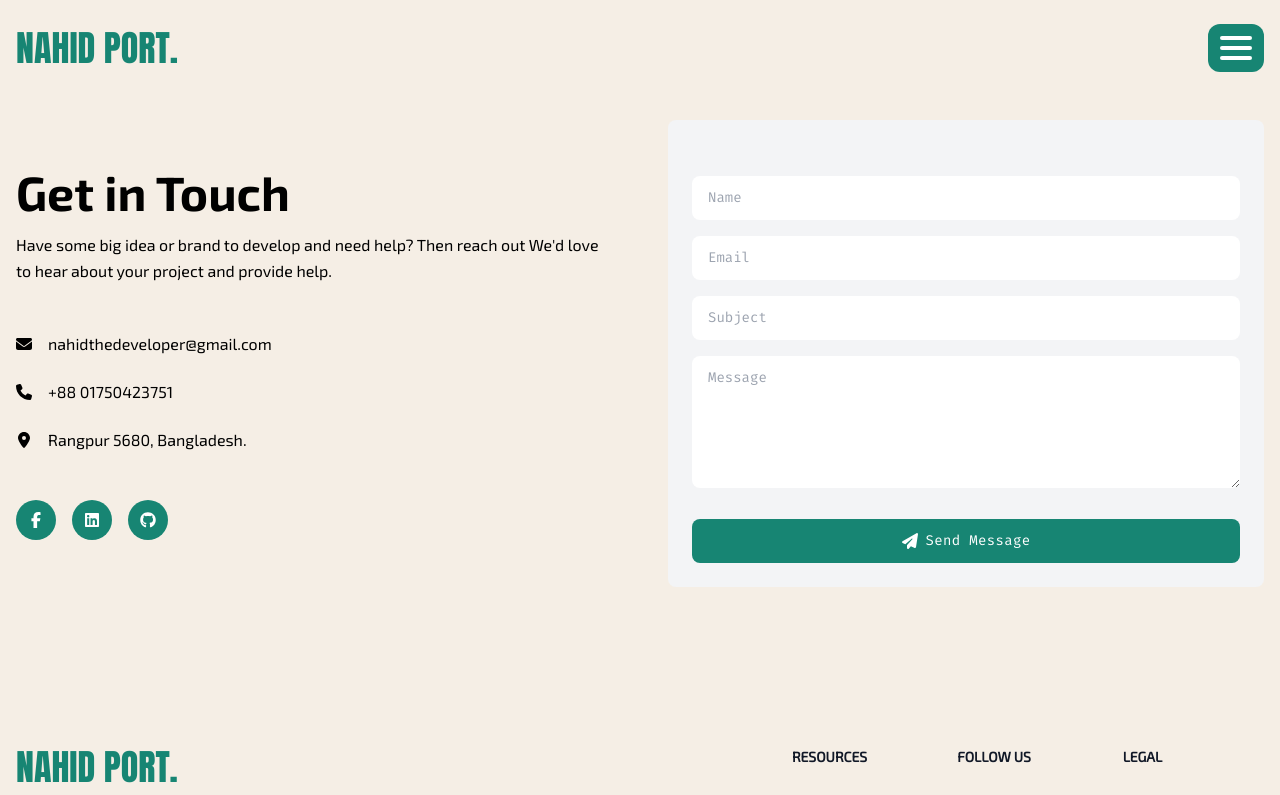
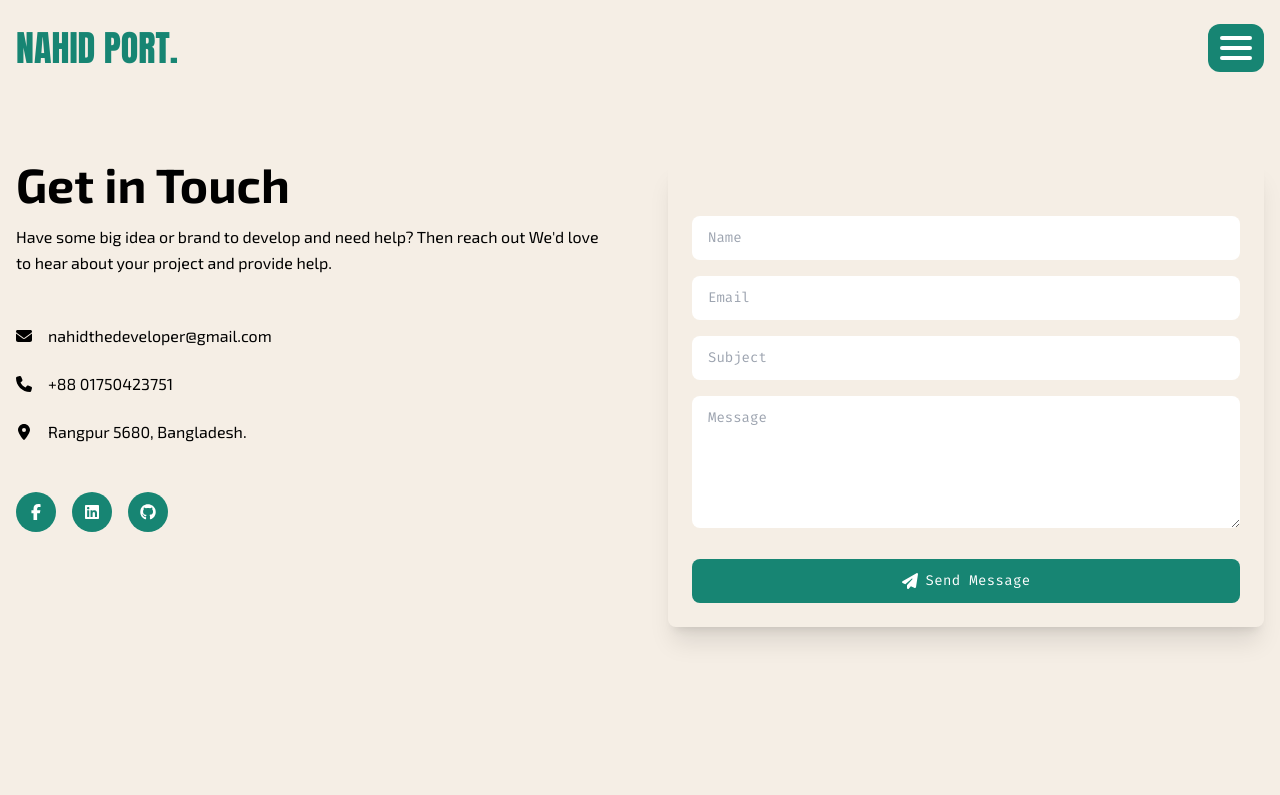
Before and after one commit to nahidthedeveloper/my-port, a Next.js app: page /contact in a window 1280 px wide. Shown: the top 795 px of the page. Built offline with nearby package versions, Linux system fonts and the light colour scheme.

Commit message:
fix some issue

```diff
--- a/components/Navbar.js
+++ b/components/Navbar.js
@@ -107,8 +107,8 @@ export default function Navbar() {
 
 
     return (
-        <div className="w-full flex justify-center">
-            <div className="max-w-screen-xl w-full flex justify-between items-center px-4 py-6 sticky top-0">
+        <div className="w-full flex justify-center fixed top-0" style={{zIndex: '9999'}}>
+            <div className="max-w-screen-xl w-full flex justify-between items-center px-4 py-6">
                 <Link href="/">
                     <h2 className="uppercase text-4xl font-anton_regular text-[#178573]" ref={appName}>
                         Nahid Port.
--- a/src/app/about/page.js
+++ b/src/app/about/page.js
@@ -2,17 +2,14 @@
 
 export default function About() {
     return (
-        <section className="mt-6 mb-24 relative xl:mr-0 lg:mr-5 mr-0">
+        <section className="my-40 relative xl:mr-0 lg:mr-5 mx-auto font-exo2_regular">
             <div className="w-full max-w-7xl px-4 md:px-5 lg:px-5 mx-auto">
-                <div className="w-full justify-between items-center xl:gap-12 gap-10 grid lg:grid-cols-2 grid-cols-1">
-                    <div className="w-full flex-col justify-center lg:items-start items-center gap-10 inline-flex">
+                <div className="w-full justify-between xl:gap-12 gap-10 grid lg:grid-cols-2 grid-cols-1">
+                    <div className="w-full flex-col lg:items-start items-center gap-10 inline-flex">
                         <div className="w-full flex-col justify-center items-start gap-8 flex">
                             <div className="flex-col justify-start lg:items-start items-center gap-4 flex">
-                                <h6 className="text-gray-400 text-base font-normal leading-relaxed">About Us</h6>
+                                <h1 className="text-5xl font-bold font-exo2_bold">About Us</h1>
                                 <div className="w-full flex-col justify-start lg:items-start items-center gap-3 flex">
-                                    <h2
-                                        className="text-indigo-700 text-4xl font-bold font-manrope leading-normal lg:text-start text-center">
-                                        The Tale of Our Achievement Story</h2>
                                     <p
                                         className="text-gray-500 text-base font-normal leading-relaxed lg:text-start text-center">
                                         Our achievement story is a testament to teamwork and perseverance. Together,
@@ -75,7 +72,7 @@ export default function About() {
                     </div>
                     <div className="w-full lg:justify-start justify-center items-start flex">
                         <div
-                            className="w-full h-[80vw] md:h-[60vw] lg:w-[60vw] lg:h-[42vw]  rounded-3xl sm:border border-gray-200">
+                            className="w-full lg:w-[60vw] h-[80vw] lg:h-[579px] rounded-3xl sm:border border-gray-200">
                             <img className="w-full h-full rounded-3xl object-cover"
                                  src="https://pagedone.io/asset/uploads/1717742431.png" alt="about Us image"/>
                         </div>
--- a/src/app/contact/page.js
+++ b/src/app/contact/page.js
@@ -5,8 +5,8 @@ import {faEnvelope, faLocationDot, faPaperPlane, faPhone} from "@fortawesome/fre
 
 export default function Contact() {
     return (
-        <div className="mt-6 mb-32 max-w-screen-xl w-full px-4 mx mx-auto">
-            <div className="grid lg:grid-cols-2 items-center gap-14">
+        <div className="my-40 max-w-screen-xl w-full px-4 mx-auto">
+            <div className="grid lg:grid-cols-2 gap-14">
                 <div>
                     <h1 className="text-5xl font-bold font-exo2_bold">Get in Touch</h1>
                     <p className="text-base mt-4 leading-relaxed font-exo2_regular">Have some big idea or brand to
@@ -53,7 +53,7 @@ export default function Contact() {
                     </ul>
                 </div>
 
-                <div className="bg-gray-100 p-6 rounded-lg font-fira_regular">
+                <div className="p-6 rounded-lg font-fira_regular shadow-xl">
                     <form className="mt-8 space-y-4">
                         <input type='text' placeholder='Name'
                                className="w-full rounded-lg py-3 px-4 text-gray-800 text-sm outline-[#178573]"/>
--- a/src/app/layout.js
+++ b/src/app/layout.js
@@ -39,8 +39,10 @@ export default function RootLayout({children}) {
         >
         <ReactLenis options={{duration: 2}} root>
             <Navbar/>
-            {children}
-            <Footer/>
+            <div className='mt-[96px]'>
+                {children}
+                <Footer/>
+            </div>
         </ReactLenis>
         </body>
         </html>
--- a/src/app/page.js
+++ b/src/app/page.js
@@ -10,7 +10,7 @@ export default function Home() {
     return (
         <div>
             <section id='section1'
-                     className="max-w-screen-xl w-full min-h-screen px-4 m-auto flex flex-col lg:flex-row justify-between">
+                     className="max-w-screen-xl w-full md:min-h-screen px-4 m-auto flex flex-col lg:flex-row justify-between">
                 <div className="text-center lg:text-left">
                     <h1 className="text-[8vw] md:text-[6vw] lg:text-[5vw] font-exo2_bold mt-16 lg:mt-32 leading-[1]">
                         Hi, my <br/> <span className="whitespace-nowrap">name is Nahid.</span>
```
